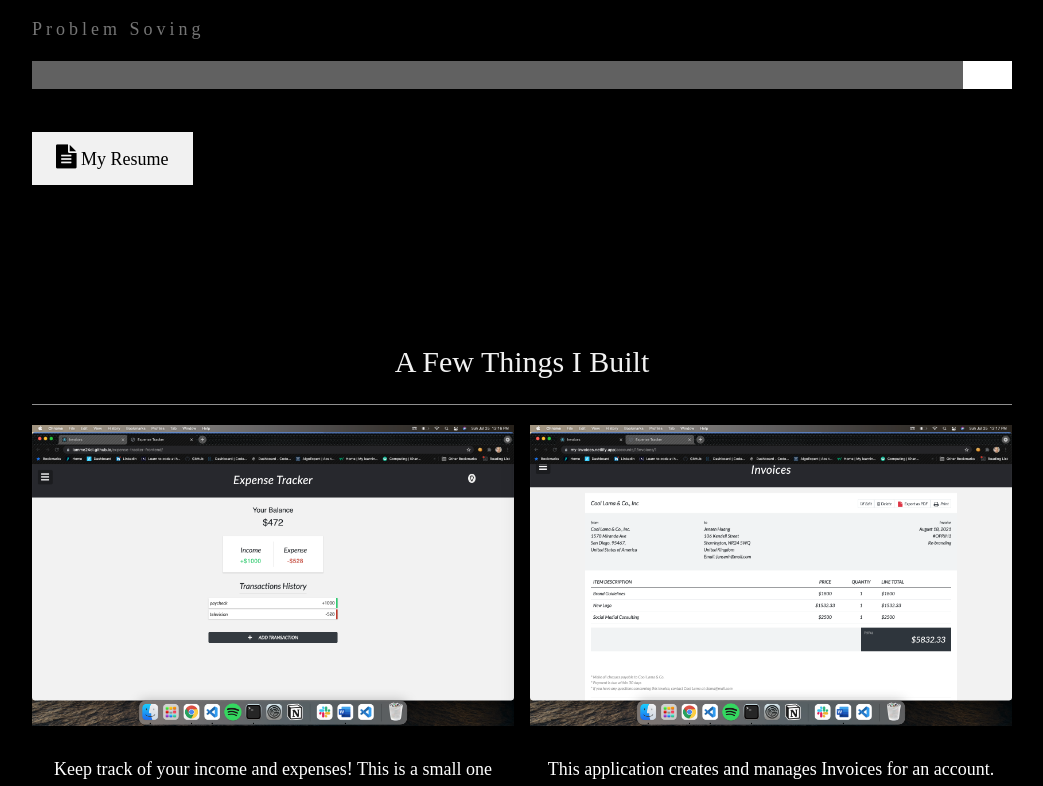
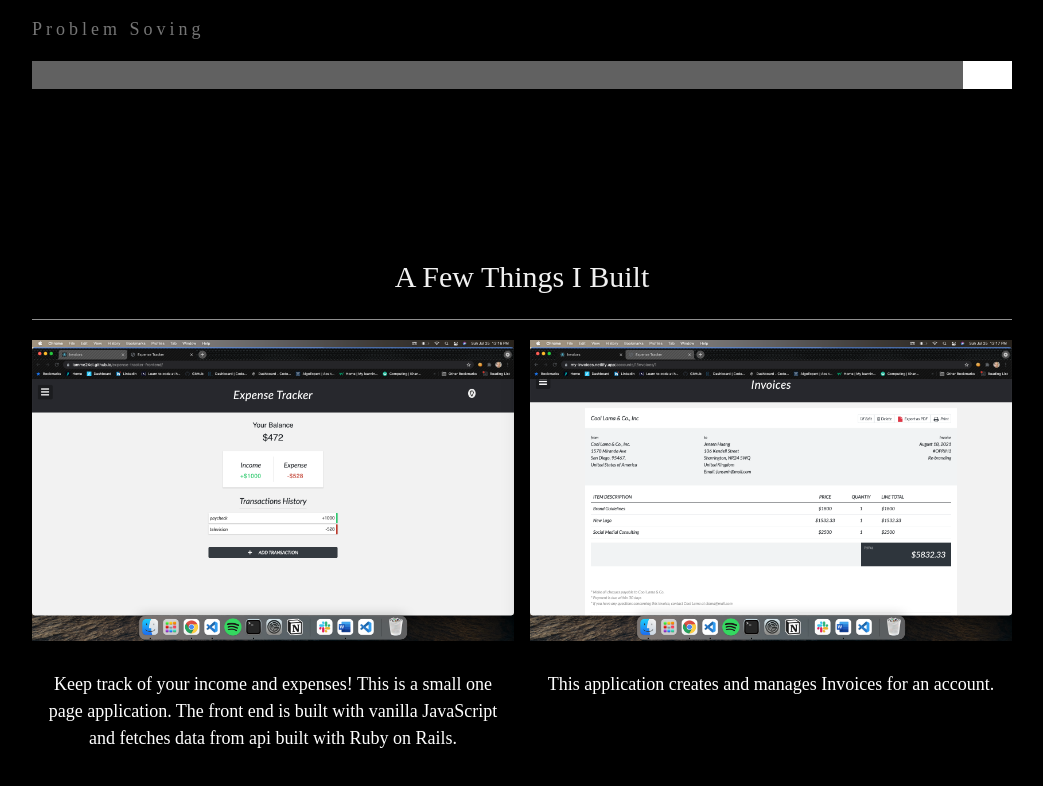
Before and after one commit to iamme24cl/my-website, a React (Create React App) app: page / in a window 1280 px wide. Shown: the part 1386-2172 px from the top of the page, without its empty margins (178-1221 px from the left). Built offline with nearby package versions, Linux system fonts and the light colour scheme; a web font is replaced by a local one.

Commit message:
removed Resume link

```diff
--- a/src/App.js
+++ b/src/App.js
@@ -4,7 +4,7 @@ import HomePage from './components/HomePage';
 import About from './components/About';
 import Projects from './components/Projects'
 import Contact from './components/Contact'
-import './styles.css'
+import './App.css'
 
 class App extends React.Component {
   constructor(props) {
--- a/src/components/About.js
+++ b/src/components/About.js
@@ -58,14 +58,6 @@ const About = () => {
           <div className="w3-dark-grey" style={{height:"28px", width:"95%"}}></div>
         </div><br/>
 
-        <a href="https://docs.google.com/document/d/1Za6mns3XJWw1k_enNPAr3akxzVK94boxxYrYIRxD9xw/edit?usp=sharing" target="_blank" rel="noreferrer">
-          <button className="w3-button w3-light-grey w3-padding-large w3-section">
-            <i className="fa fa-file-text" style={{fontSize: "24px"}}></i> My Resume
-          </button>
-        </a>
-
-
-
         {/* <!-- Testimonials --> */}
         {/* <h3 className="w3-padding-24 w3-text-light-grey">My Reputation</h3>
 
```
Also changed, not shown: src/App.css (renamed from src/styles.css).
